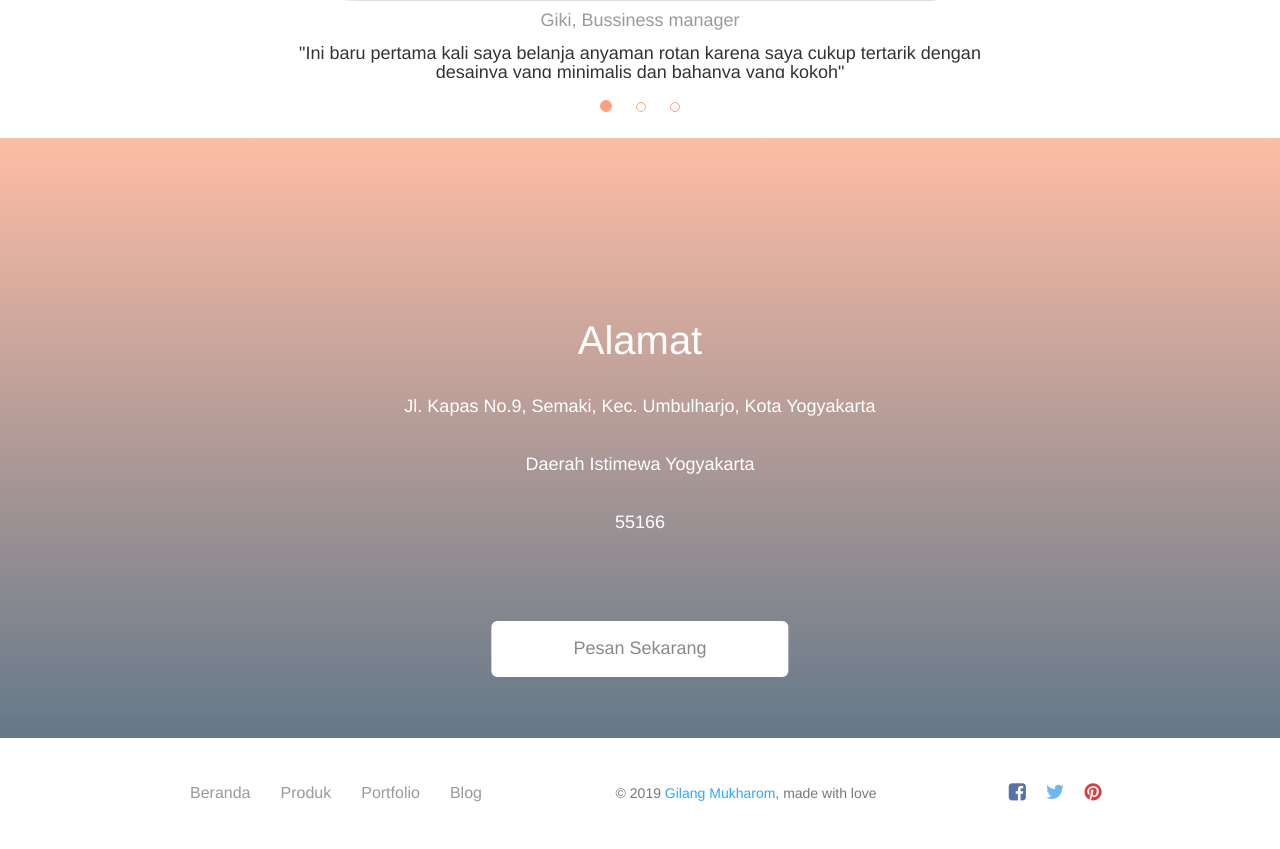
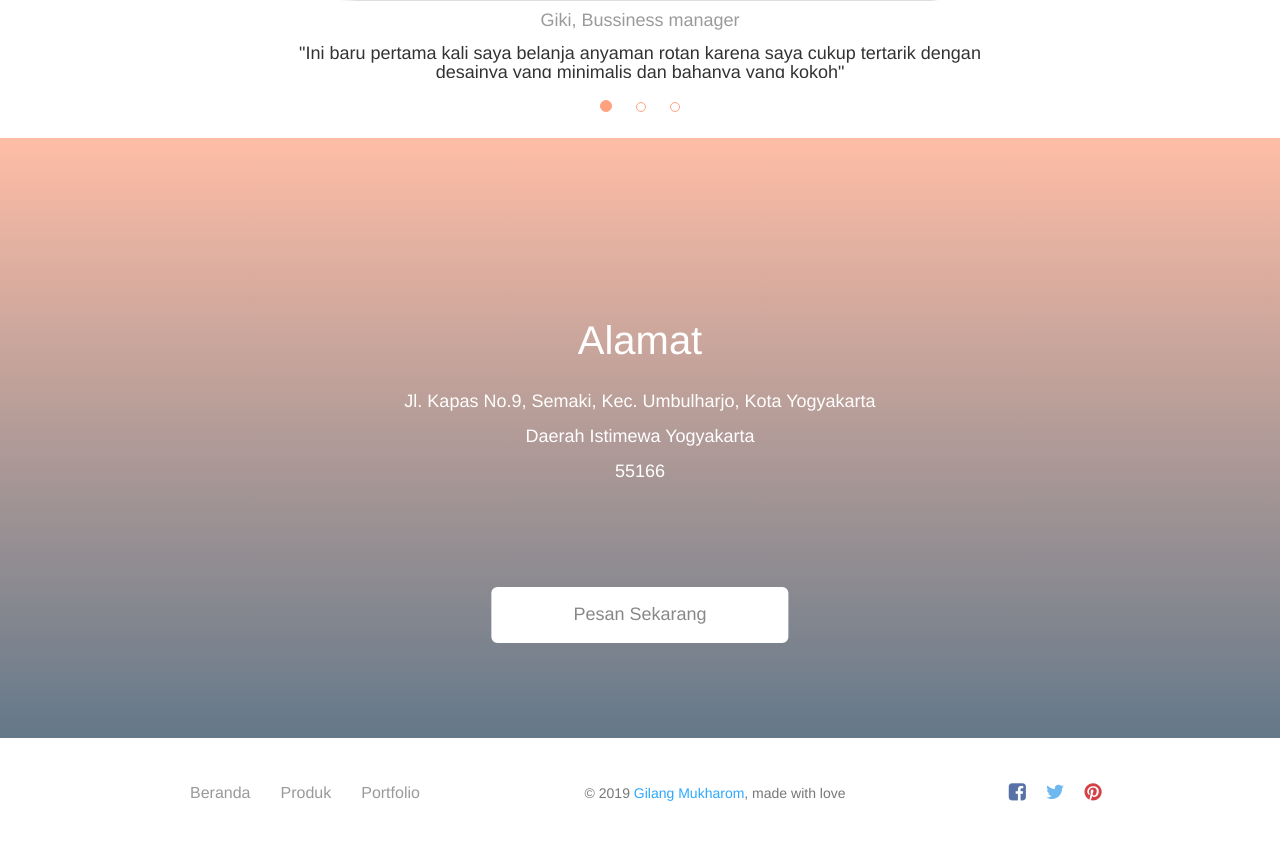
Before and after one commit to gilangmukharom/gilangmukharom.github.io, a PHP site: page / in a window 1280 px wide. Shown: the part 3954-4803 px from the top of the page. Run offline with PHP 8.4, Linux system fonts and the light colour scheme; some libraries are stand-ins or nearby versions.

Commit message:
commit 7

```diff
--- a/assets/css/landing-page.css
+++ b/assets/css/landing-page.css
@@ -1384,7 +1384,7 @@ i {
 .landing-page .parallax .buttons {
     width: 100%;
     display: inline-block;
-    margin-top: 40px;
+    margin-top: 5%;
 }
 
 .landing-page .parallax .buttons h4 {
--- a/index.html
+++ b/index.html
@@ -270,9 +270,12 @@
                 </div>
                 <div class="info">
                     <h1>Alamat</h1>
-                    <p>Jl. Kapas No.9, Semaki, Kec. Umbulharjo, Kota Yogyakarta</p>
-                    <p>Daerah Istimewa Yogyakarta</p>
-                    <p>55166</p>
+                    <p>
+                        <h5>Jl. Kapas No.9, Semaki, Kec. Umbulharjo, Kota Yogyakarta</h5>
+                        <h5>Daerah Istimewa Yogyakarta</h5>
+                        <h5>55166</h5>
+                    </p>
+
                     <a href="https://wa.wizard.id/281163" class="btn btn-neutral btn-lg btn-fill">Pesan Sekarang</a>
                 </div>
             </div>
@@ -294,11 +297,6 @@
                         <li>
                             <a href="#">
                                 Portfolio
-                                </a>
-                        </li>
-                        <li>
-                            <a href="#">
-                                Blog
                                 </a>
                         </li>
                     </ul>
```
